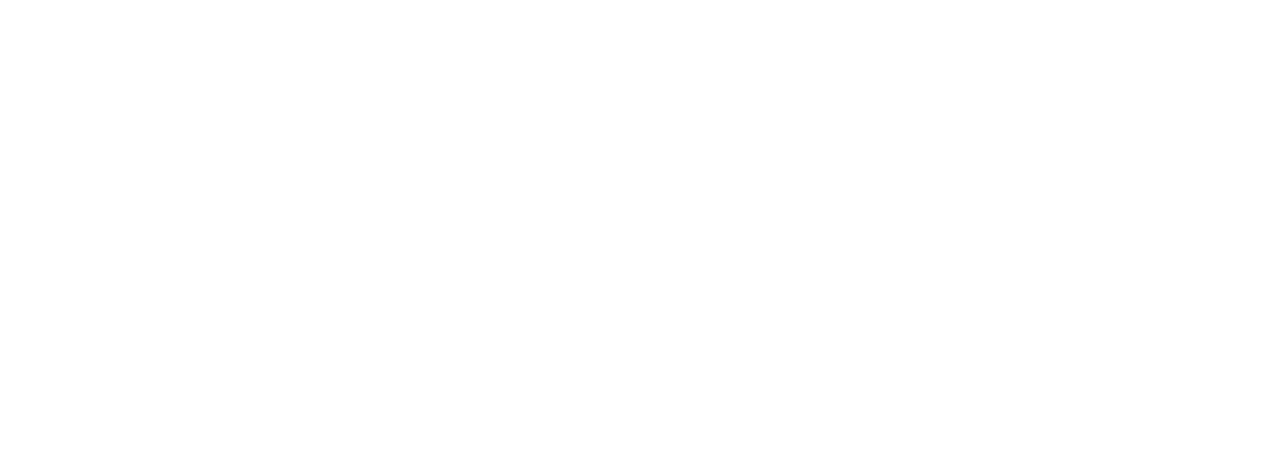
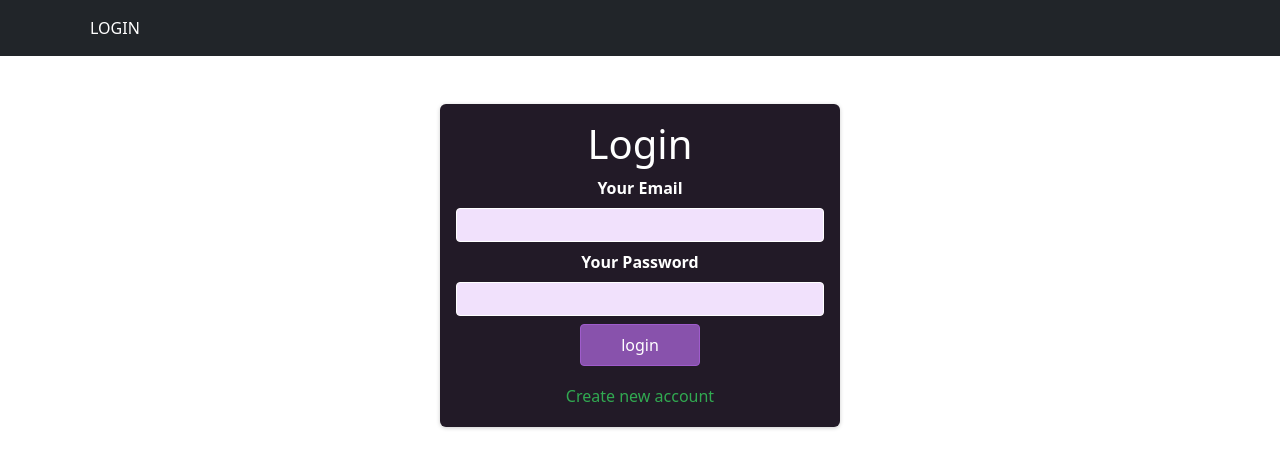
Before and after one commit to SowmiyaRam24/Ecommerce_Web, a React (Create React App) app: page / in a window 1280 px wide. Before the commit this address had no page. Shown: the top 468 px of the page. Built offline with nearby package versions, Linux system fonts and the light colour scheme.

Commit message:
Implementing logout function

```diff
--- a/src/App.js
+++ b/src/App.js
@@ -40,12 +40,13 @@
 
         <Routes>
 
-          <Route path="/Auth" element={<AuthForm/>}/>
+          <Route path="/" exact  element={<AuthForm/>}/>
           <Route path="/home"   element={<Home/>}/>
           <Route path="/store"     element={<Store/>}/>
           <Route path="/about"   element={<About/>}/>
           <Route path ="/contact" element={<Contact/>}/>
           <Route path="/product/:id" element={<ProductPage/>}/>
+
 
          </Routes>
       </Layout>
--- a/src/Authendication/AthenticationForm.js
+++ b/src/Authendication/AthenticationForm.js
@@ -1,12 +1,16 @@
-import { useState, useRef } from 'react';
+import { useState, useRef,useContext } from 'react';
 import classes from './AuthenticationFrom.module.css';
+import { useNavigate } from 'react-router-dom';
+import AuthContext from './AuthenContext';
 import Navbar1 from '../Navbar/Navbar';
 
 const AuthForm = () => {
-  const emailRef=useRef(' ');
-  const passwordRef=useRef(' ');
+  const emailRef=useRef();
+  const passwordRef=useRef();
+  const authCtx=useContext(AuthContext);
   const [isLogin, setIsLogin] = useState(true);
-  const [isLoading,setIsLoading]=useState(false)
+  const [isLoading,setIsLoading]=useState(false);
+  const navigate=useNavigate();
   const switchAuthModeHandler = () => {
     setIsLogin((prevState) => !prevState);
   };
@@ -31,24 +35,24 @@
         headers:{
             'Content-Type':'application/json'
         },
-    }
-    ).then(res=>{
+    }).then((res)=>{
       setIsLoading(false)
         if(res.ok){
-            return res.json();
+          return res.json();
         }else{
            return res.json().then(data=>{
                 let errorMessage='Authentication failed!';
-                // if(data&&data.error&&data.error.message){
-                //     errorMessage=data.error.message;
-                // }
+                if(data&&data.error&&data.error.message){
+                    errorMessage=data.error.message;
+                }
 
                 throw new Error(errorMessage);
             });
         }
 
     }).then(data=>{
-      console.log(data)
+      authCtx.login(data.idToken);
+      navigate("/home")
     })
     .catch(err =>{
       alert(err.message);
--- a/src/Authendication/AuthenContext.js
+++ b/src/Authendication/AuthenContext.js
@@ -1,42 +1,25 @@
-import { useState, useRef } from 'react';
-
-import classes from './AuthForm.module.css';
-
-const AuthForm = () => {
-  const [isLogin, setIsLogin] = useState(true);
-
-  const switchAuthModeHandler = () => {
-    setIsLogin((prevState) => !prevState);
+import React ,{useState}from 'react';
+const AuthContext=React.createContext({
+  token:'',
+  isLoggedIn:false,
+  login:(token)=>{},
+  logout:()=>{}
+});
+export const AuthContextProvider=(props)=>{
+  const[token,setToken]=useState(null)
+  const userIsLoggedIn=!!token;
+  const loginHandler =(token)=>{
+    setToken(token);
+  }
+  const logoutHandler=()=>{
+    setToken(null)
   };
-
-  return (
-    <section className={classes.auth}>
-      <h1>{isLogin ? 'Login' : 'Sign Up'}</h1>
-      <form >
-        <div className={classes.control}>
-          <label htmlFor='email'>Your Email</label>
-          <input type='email' id='email' required />
-        </div>
-        <div className={classes.control}>
-          <label htmlFor='password'>Your Password</label>
-          <input
-            type='password'
-            id='password'
-            required
-          />
-        </div>
-        <div className={classes.actions}>
-          <button
-            type='button'
-            className={classes.toggle}
-            onClick={switchAuthModeHandler}
-          >
-            {isLogin ? 'Create new account' : 'Login with existing account'}
-          </button>
-        </div>
-      </form>
-    </section>
-  );
+  const contextValue={
+    token:token,
+    isLoggedIn:userIsLoggedIn,
+    login:loginHandler,
+    logout:logoutHandler,
+  };
+  return<AuthContext.Provider value={contextValue}>{props.children}</AuthContext.Provider>
 };
-
-export default AuthForm;
+export default AuthContext;
--- a/src/Navbar/Navbar.js
+++ b/src/Navbar/Navbar.js
@@ -1,18 +1,18 @@
 import Container from "react-bootstrap/Container";
 import { Navbar,Nav} from "react-bootstrap";
-// import CartButton from "./navbarcartbutton";
-import {NavLink,useLocation} from "react-router-dom";
-// import AuthContext from "../../Auth/auth-context";
-// import { useContext } from "react";
+import {NavLink,useLocation,useNavigate} from "react-router-dom";
+import AuthContext from "../Authendication/AuthenContext";
+import Button from "react-bootstrap/Button";
+
 import CartButton from "../Components/Cart/Cart";
+import { useContext } from "react";
 
 const Navbar1 = (props) => {
-//   const authCtx = useContext(AuthContext);
-
-// const history=useHistory()
-//   const isLoggedIn = authCtx.isLoggedIn;
-//   const logoutHandler = () =>{authCtx.logout();
-//     history.replace("/");}
+  const authCtx = useContext(AuthContext);
+  const navigate=useNavigate();
+  const isLoggedIn = authCtx.isLoggedIn;
+  const logoutHandler = () =>{authCtx.logout()
+    navigate("/")}
   const location = useLocation();
 
   return (
@@ -22,24 +22,26 @@
     <Navbar bg="dark" variant="dark" >
       <Container>
         <Nav className="me-auto">
-          <NavLink to="/" className="nav-link">
+         {!isLoggedIn&& <NavLink to="/" className="nav-link">LOGIN</NavLink>}
+          {isLoggedIn&&<NavLink to="/home" className="nav-link">
             HOME
-          </NavLink>
-          <NavLink to="/store" className="nav-link">
+          </NavLink>}
+          {isLoggedIn&&<NavLink to="/store" className="nav-link">
             STORE
-          </NavLink>
-          <NavLink to="/about" className="nav-link">
+          </NavLink>}
+          {isLoggedIn&&<NavLink to="/about" className="nav-link">
             ABOUT
-          </NavLink>
-           <NavLink to="/contact" className="nav-link">
+          </NavLink>}
+          {isLoggedIn&& <NavLink to="/contact" className="nav-link">
             CONTACT US
-          </NavLink>
+          </NavLink> }
+          {/* {isLoggedIn&& <NavLink className="nav-link"> LOGOUT</NavLink>} */}
 
         </Nav>
 
        {location.pathname === "/store" && <CartButton onButtonpass={props.onShow} />}
 
-       {/* <Nav>
+       <Nav>
        {isLoggedIn && (
             <Button onClick={logoutHandler}variant="info"
             style={{ border: "1px solid skyblue",
@@ -49,7 +51,7 @@
             </Button>
 
           )}
-          </Nav> */}
+          </Nav>
        </Container>
       </Navbar>
 
--- a/src/index.js
+++ b/src/index.js
@@ -6,14 +6,18 @@
 import reportWebVitals from './reportWebVitals';
 import 'bootstrap/dist/css/bootstrap.min.css';
 import 'bootstrap/dist/js/bootstrap.min.js';
+import { AuthContextProvider } from './Authendication/AuthenContext';
 
 const root = ReactDOM.createRoot(document.getElementById('root'));
 root.render(
+  <AuthContextProvider>
   <BrowserRouter>
   <React.StrictMode>
     <App />
   </React.StrictMode>
   </BrowserRouter>
+
+  </AuthContextProvider>
 );
 
 // If you want to start measuring performance in your app, pass a function
```
